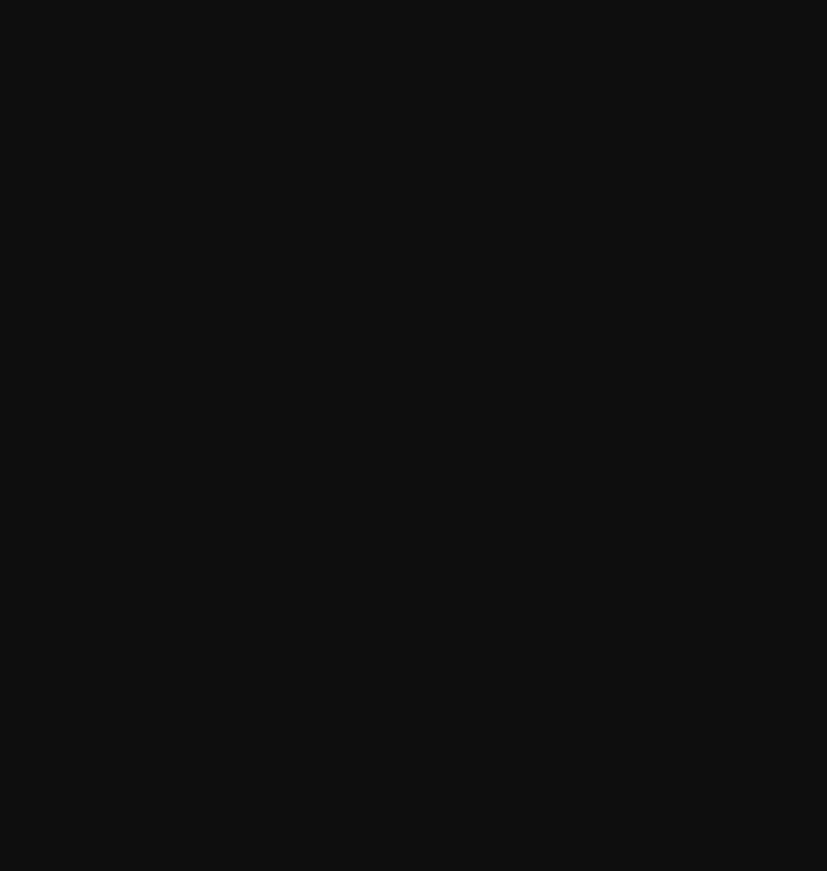
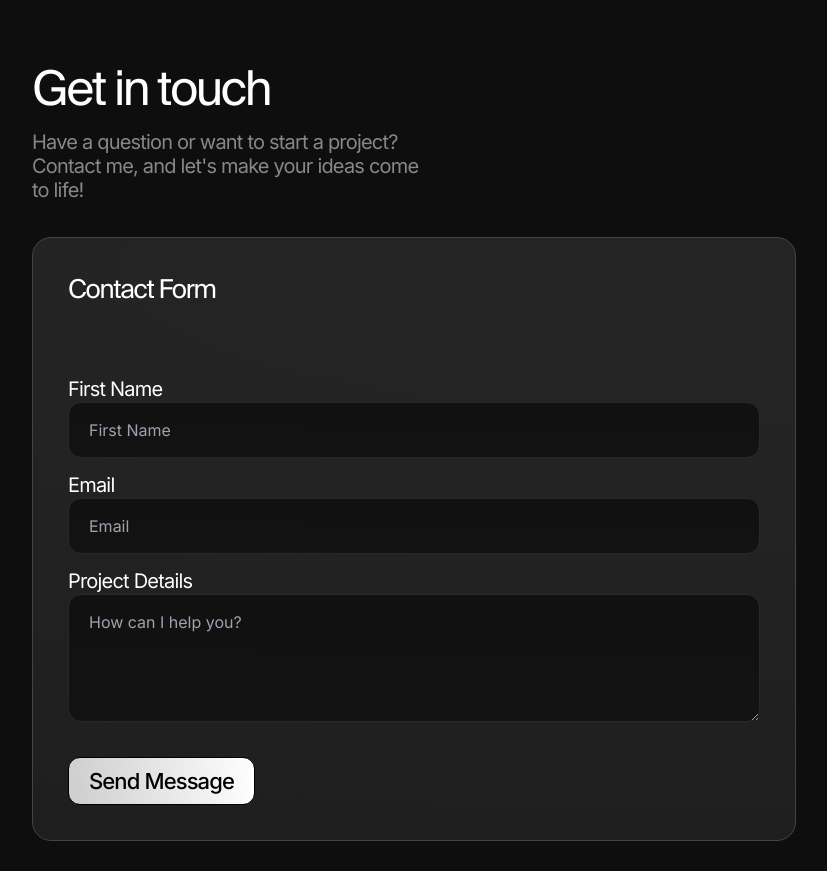
Before and after one commit to ahsan-ali49/ahsan-portfolio-app, a Next.js app: page / in a window 1280 px wide. Shown: the part 2160-3031 px from the top of the page, without its empty margins (208-1035 px from the left). Before the commit the page ends 2188 px from the top, so only its background shows below. Built offline with nearby package versions, Linux system fonts and the light colour scheme.

Commit message:
added form

```diff
--- /dev/null
+++ b/src/app/_components/ContactSection.jsx
@@ -0,0 +1,62 @@
+import React from "react";
+
+const ContactSection = () => {
+  return (
+    <section className="pt-[30px] md:px-[140px]">
+      <div>
+        <h2 className="suisse-white-48-500">Get in touch</h2>
+        <p className="inter-white-20-400  opacity-50 mt-2.5 w-1/2">
+          Have a question or want to start a project? Contact me, and let's make
+          your ideas come to life!
+        </p>
+      </div>
+
+      <div className="form-container md:w-[764px] md:mt-[35px] md:mb-[30px]">
+        <h3 className="suisse-white-26-500 mb-[35px]">Contact Form</h3>
+        <form className="w-full">
+          <div className="mb-[15px]">
+            <label htmlFor="name" className="inter-white-20-500 mb-2.5">
+              First Name
+            </label>
+            <input
+              type="text"
+              id="name"
+              placeholder="First Name"
+              className="w-full input-field"
+            />
+          </div>
+          <div className="mb-[15px]">
+            <label htmlFor="email" className="inter-white-20-500 mb-2.5">
+              Email
+            </label>
+            <input
+              type="email"
+              id="email"
+              placeholder="Email"
+              className="w-full input-field"
+            />
+          </div>
+          <div className="mb-[35px]">
+            <label htmlFor="message" className="inter-white-20-500 mb-2.5">
+              Project Details
+            </label>
+            <textarea
+              id="message"
+              placeholder="How can I help you?"
+              className="w-full input-field"
+              rows="4"
+            ></textarea>
+          </div>
+          <button
+            type="submit"
+            className="w-fit white-black-button inter-black-22-500 transition"
+          >
+            Send Message
+          </button>
+        </form>
+      </div>
+    </section>
+  );
+};
+
+export default ContactSection;
--- a/src/app/globals.css
+++ b/src/app/globals.css
@@ -71,6 +71,16 @@ body {
   font-weight: 600;
   line-height: normal;
   letter-spacing: -0.6px;
+}
+.inter-black-22-500 {
+  color: #000;
+  text-align: center;
+  font-family: "Inter";
+  font-size: 22px;
+  font-style: normal;
+  font-weight: 500;
+  line-height: normal;
+  letter-spacing: -0.88px;
 }
 .suisse-white-26-500 {
   color: #fff;
@@ -205,3 +215,36 @@ body {
     ),
     radial-gradient(433.32% 135.87% at 96% 3.85%, #242424 16.23%, #1c1c1c 100%);
 }
+
+.form-container {
+  display: flex;
+  /* width: 764px; */
+  padding: 35px;
+  flex-direction: column;
+  align-items: flex-start;
+  gap: 35px;
+
+  border-radius: 19px;
+  border: 1px solid #444;
+  background: radial-gradient(
+    433.32% 135.87% at 96% 3.85%,
+    #242424 16.23%,
+    #1c1c1c 100%
+  );
+}
+
+.input-field {
+  display: flex;
+  padding: 15px 20px;
+  align-items: center;
+  gap: 10px;
+  align-self: stretch;
+
+  border-radius: 13px;
+  border: 0.75px solid #282828;
+  background: radial-gradient(
+    433.32% 135.87% at 96% 3.85%,
+    #111 16.23%,
+    #141414 100%
+  );
+}
--- a/src/app/page.js
+++ b/src/app/page.js
@@ -1,3 +1,4 @@
+import ContactSection from "./_components/ContactSection";
 import HeroSection from "./_components/HeroSection";
 import ServicesSection from "./_components/ServicesSection";
 import TabNavigation from "./_components/TabNavigation";
@@ -10,6 +11,7 @@ export default function Home() {
       <TabNavigation />
       <ServicesSection />
       <ToolsSection />
+      <ContactSection />
     </main>
   );
 }
```
